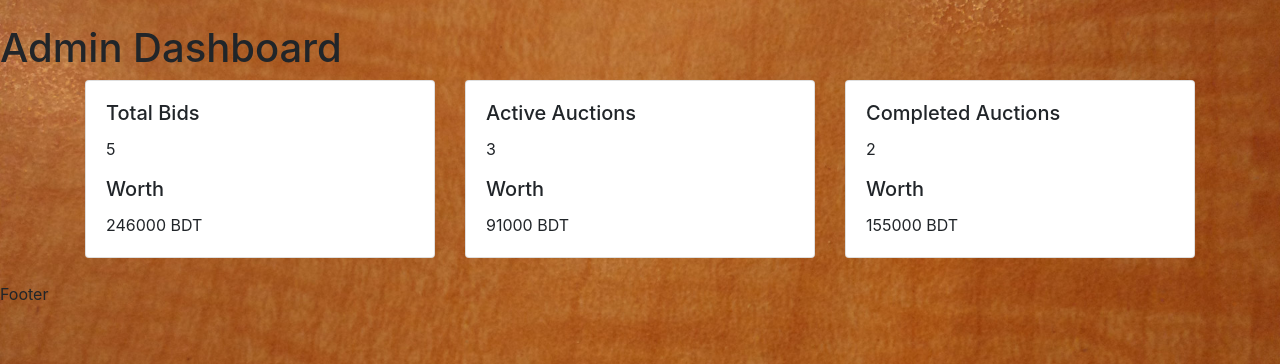
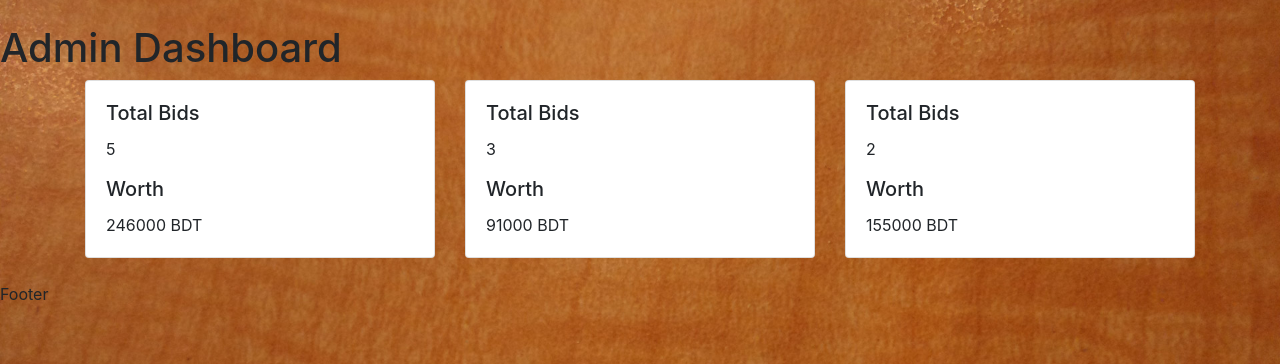
Before and after one commit to s-shifat/online-auction-app, a Django app: page /dashboard/ in a window 1280 px wide. Shown: the part 56-420 px from the top of the page. Run offline with Django 4.2, Linux system fonts and the light colour scheme; data comes from the database, SQL or seed files in the repository; some libraries are stand-ins or nearby versions.

Commit message:
added numerical stats to admin dashboard

```diff
--- a/accounts/templates/accounts/dashboard.html
+++ b/accounts/templates/accounts/dashboard.html
@@ -6,37 +6,18 @@
 
 <div class="container">
     <div class="row">
+      {% for count, worth in numerical_stats %}
         <div class="col-sm">
           <div class="card">
             <div class="card-body">
               <h5 class="card-title">Total Bids</h5>
-          <p class="card-text">{{products.count}}</p>
+              <p class="card-text">{{count}}</p>
               <h5 class="card-title">Worth</h5>
-          <p class="card-text">{{total_worth}} BDT</p>
+              <p class="card-text">{{worth}} BDT</p>
             </div>
           </div>
         </div>
-    <div class="col-sm">
-      <div class="card">
-        <div class="card-body">
-          <h5 class="card-title">Active Auctions</h5>
-          <p class="card-text">{{auctions_on_going}}</p>
-          <h5 class="card-title">Worth</h5>
-          <p class="card-text">{{total_live_worth}} BDT</p>
+      {% endfor %}
     </div>
 </div>
-    </div>
-    <div class="col-sm">
-      <div class="card">
-        <div class="card-body">
-          <h5 class="card-title">Completed Auctions</h5>
-          <p class="card-text">{{auctions_ended}}</p>
-          <h5 class="card-title">Worth</h5>
-          <p class="card-text">{{total_completed_worth}} BDT</p>
-        </div>
-      </div>
-    </div>
-  </div>
-
-</div>
 {% endblock %}
--- a/accounts/views.py
+++ b/accounts/views.py
@@ -193,8 +193,8 @@ def view_dashboard(request):
     today =  datetime.datetime.now(tz=tz)
     live_auctions = products.filter(auction_end_date_time__gte=today)
     ended_auctions = products.filter(auction_end_date_time__lt=today)
-    number_of_auctions_on_going = live_auctions.count()
-    number_of_auctions_ended = ended_auctions.count()
+    number_of_live_auctions = live_auctions.count()
+    number_of_auctions_completed = ended_auctions.count()
 
     # Querrying the highest bid amount per products
     sum_of_products_worth_by_group = (
@@ -221,15 +221,14 @@ def view_dashboard(request):
             .aggregate(Sum('max_bid'))['max_bid__sum']
     ) or '---'
 
+    counts = [products.count(), number_of_live_auctions, number_of_auctions_completed]
+    sums = [sum_of_all_products_worth, sum_of_live_products_worth, sum_of_completed_products_worth]
+
     context = {
         'products': products,
         'bidders': bidders,
         'today': today,
-        'auctions_on_going': number_of_auctions_on_going,
-        'auctions_ended': number_of_auctions_ended,
-        'total_worth': sum_of_all_products_worth,
-        'total_live_worth': sum_of_live_products_worth,
-        'total_completed_worth': sum_of_completed_products_worth,
+        'numerical_stats': zip(counts, sums),
     }
     return render(request, 'accounts/dashboard.html', context)
 
```
Lines whose indentation alone changed are shown as unchanged.
